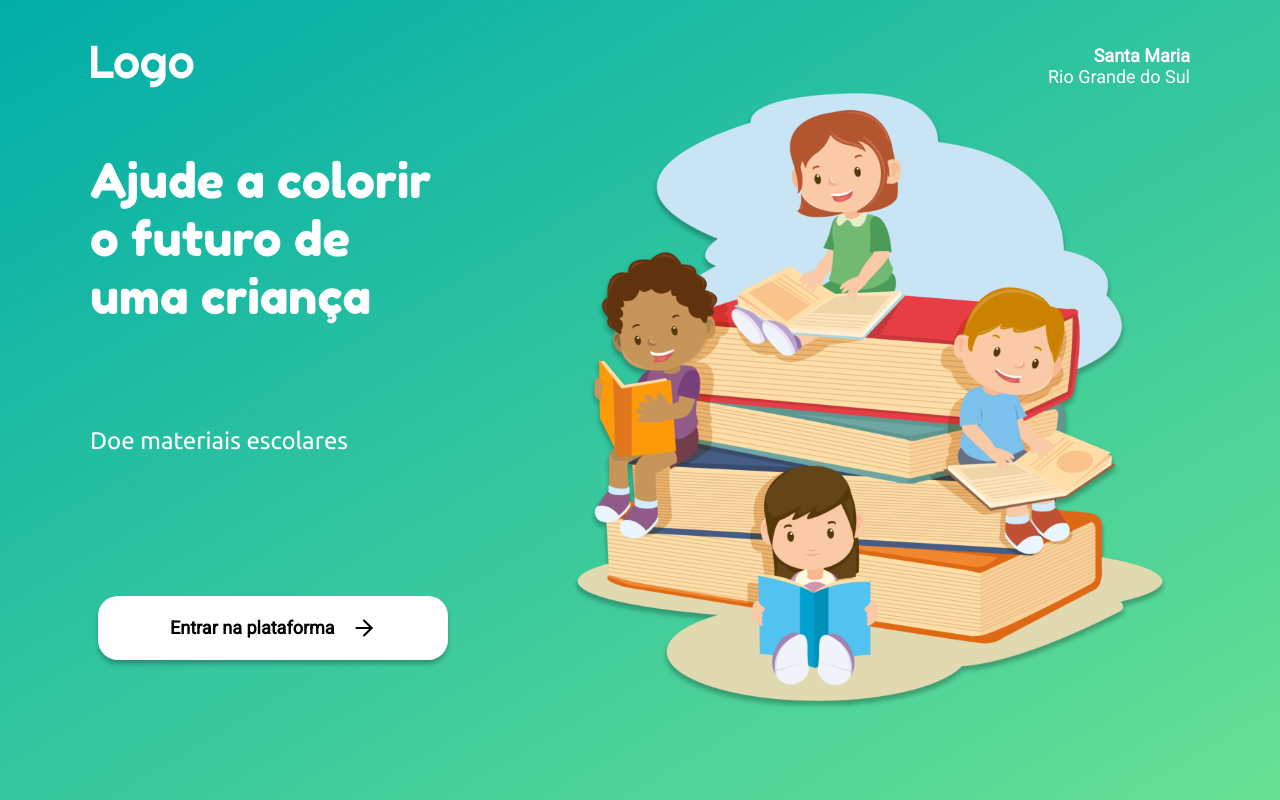
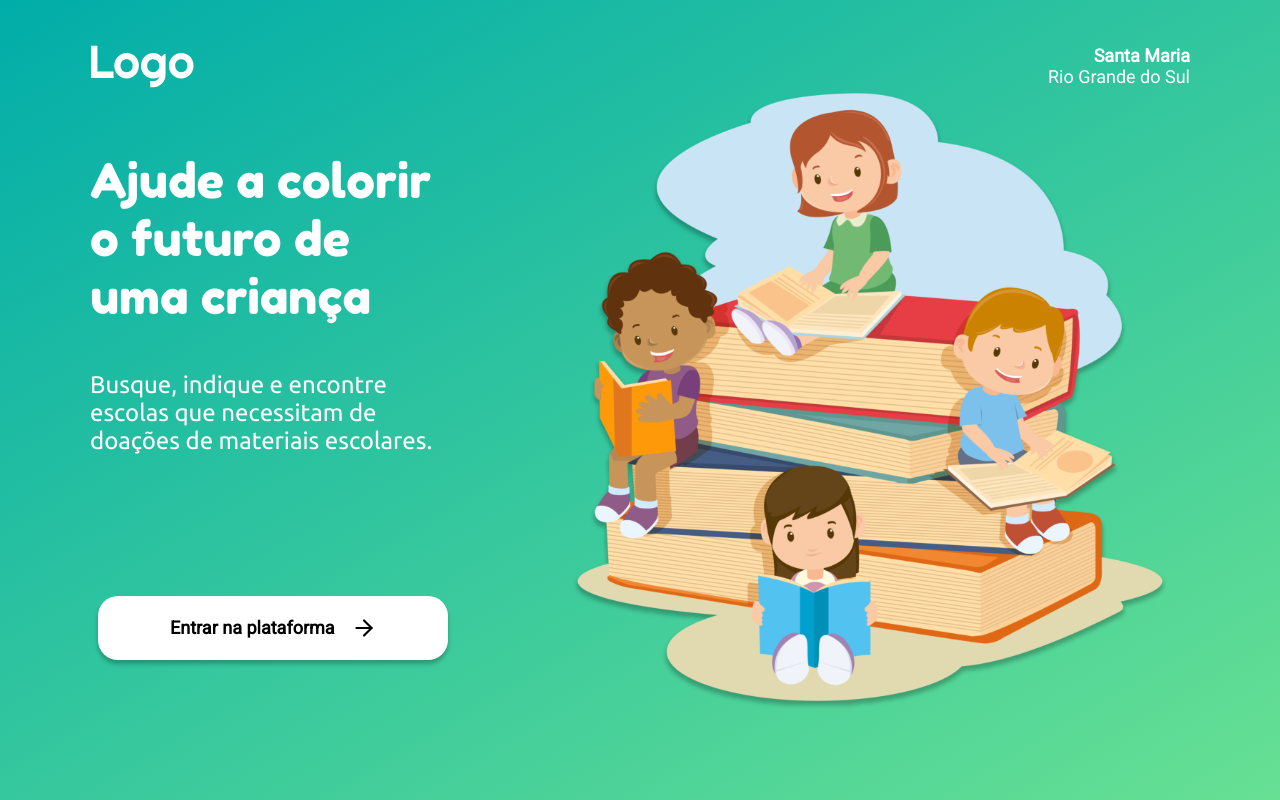
Before and after one commit to marlon-clemente/Projeto-de-Software-II, a React (Create React App) app: page / in a window 1280 px wide. Built offline with nearby package versions, Linux system fonts and the light colour scheme; no server answers; the HTML template or start-up script is replaced by a standard one.

Commit message:
Ajusted Bug concat indications

```diff
--- a/src/components/Recommendation/index.tsx
+++ b/src/components/Recommendation/index.tsx
@@ -70,6 +70,7 @@ const Recommendation: React.FC<RecommendationInterface> = ({
 
   return (
     <ContainerRecommendation>
+      {console.log(typeof numberIndication)}
       <span>{recommendation}</span>
       <h4>INDICAÇÕES</h4>
       <p>Realize agora uma nova indicação</p>
--- a/src/pages/Landing/index.tsx
+++ b/src/pages/Landing/index.tsx
@@ -1,22 +1,25 @@
-import React from 'react';
-import { FiArrowRight } from 'react-icons/fi';
+import React from "react";
+import { FiArrowRight } from "react-icons/fi";
 
-import { LandingPager } from './styles';
-import Logo from '../../assets/logo.svg';
-import LandingImg from '../../assets/landing.svg';
-import { Link } from 'react-router-dom';
+import { LandingPager } from "./styles";
+import Logo from "../../assets/logo.svg";
+import LandingImg from "../../assets/landing.svg";
+import { Link } from "react-router-dom";
 
 const Landing: React.FC = () => {
   return (
     <LandingPager>
       <div className="landing-content">
-      <img className="logo" src={Logo} alt="Logo"/>
+        <img className="logo" src={Logo} alt="Logo" />
         <div className="imagem-bc">
-        <img src={LandingImg} alt=""/>
+          <img src={LandingImg} alt="" />
         </div>
         <div className="landing-text">
           <h1>Ajude a colorir o futuro de uma criança</h1>
-        <strong>Doe materiais escolares</strong>
+          <strong>
+            Busque, indique e encontre escolas que necessitam de doações de
+            materiais escolares.
+          </strong>
         </div>
         <div className="landing-button">
           <Link to="/app" className="enter-app">
@@ -29,7 +32,8 @@ const Landing: React.FC = () => {
           <span>Rio Grande do Sul</span>
         </div>
       </div>
-  </LandingPager>  );
-}
+    </LandingPager>
+  );
+};
 
 export default Landing;
--- a/src/pages/ShowSchool/index.tsx
+++ b/src/pages/ShowSchool/index.tsx
@@ -47,7 +47,7 @@ const SchoolShow: React.FC = () => {
         setSchool(res.data);
       })
       .catch((res) => {
-        history.push(`/indications/${params.id}/2021`);
+        history.push(`/error`);
       });
     console.log("[debug] render pageShowSchool");
   }, [history, params.id]);
@@ -97,14 +97,12 @@ const SchoolShow: React.FC = () => {
           </Info>
         )}
 
-        {school.indications === undefined ? (
-          <Recommendation idSchool={school.id} numberIndication={0} />
-        ) : (
-          <Recommendation
-            idSchool={school.id}
-            numberIndication={school.indications}
-          />
-        )}
+        <Recommendation
+          idSchool={school.id}
+          numberIndication={
+            school.indications === undefined ? 0 : Number(school.indications)
+          }
+        />
 
         <div className="title">
           <GrContact />
```
Lines whose indentation alone changed are shown as unchanged.
